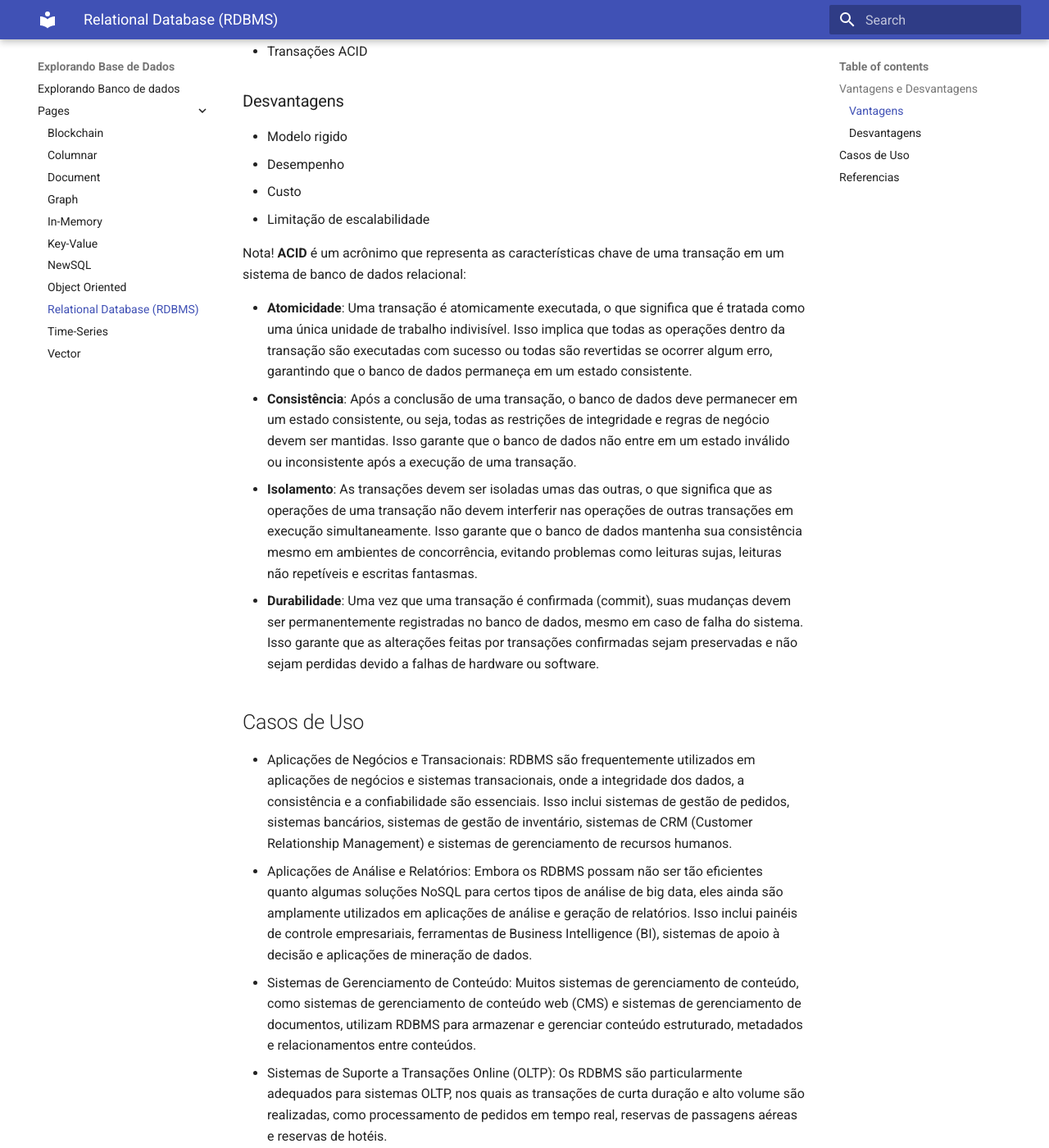
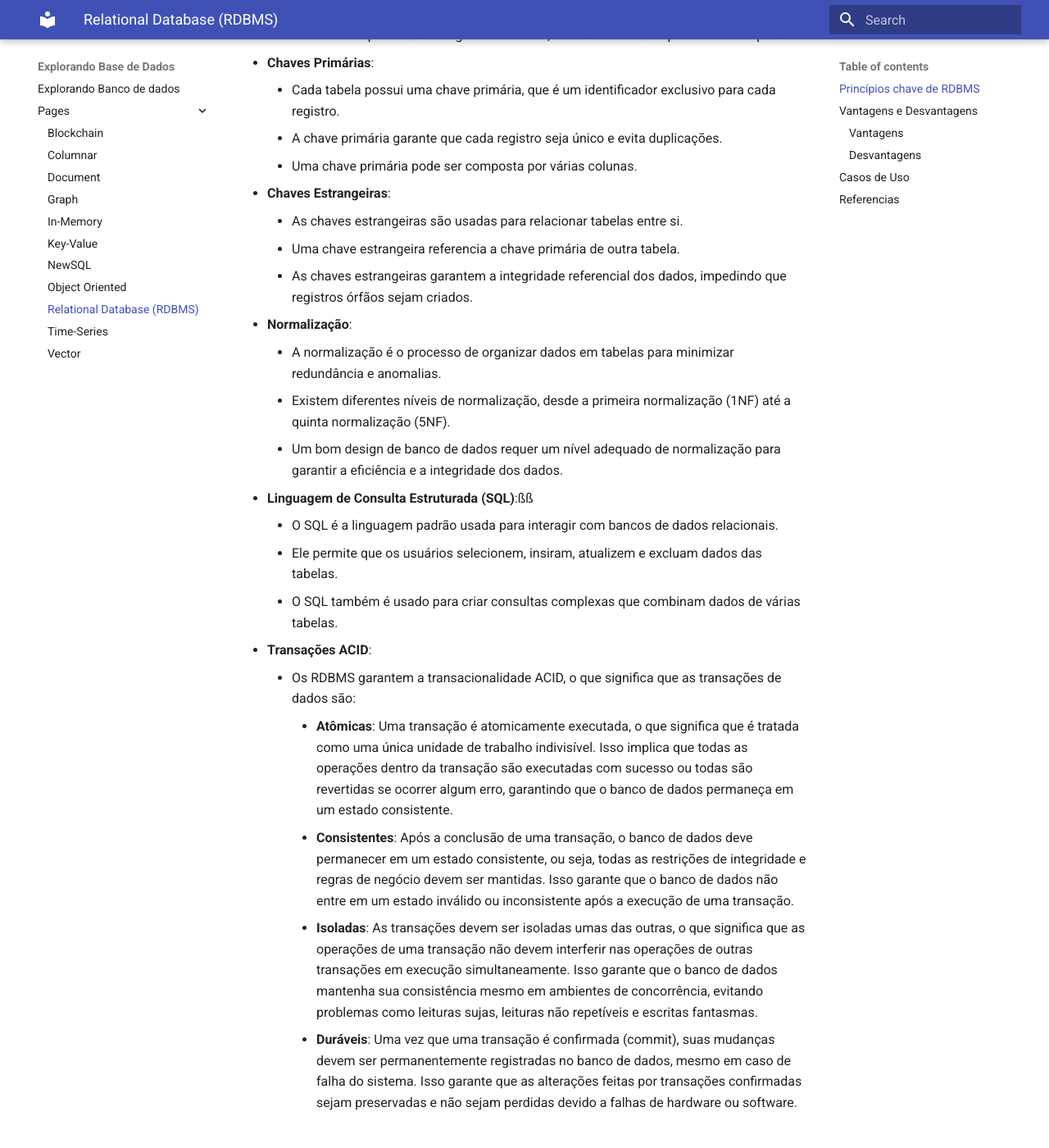
Before and after one commit to phftavares/guide-database, an MkDocs documentation site: the page built from docs/pages/rdbms.md, in a window 1280 px wide and 1400 px high, scrolled down 639 px. Shown: the whole window at 82% size. Built offline with MkDocs 1.6.1 and Material for MkDocs 9.7.7, drawn with Linux system fonts in a browser that asks for light colours; some of the changed text lies outside the part shown.

Commit message:
doc: add key key principles to RDBMS

```diff
--- a/docs/pages/rdbms.md
+++ b/docs/pages/rdbms.md
@@ -3,6 +3,34 @@
 No coração de um RDBMS está o conceito de tabelas relacionais, onde os dados são organizados em linhas e colunas. Cada tabela representa uma entidade no mundo real, e as relações entre essas entidades são expressas por meio de chaves primárias e estrangeiras. Isso permite que os dados sejam armazenados de forma estruturada e consistente, facilitando consultas e análises.
 
 Além disso, os RDBMS oferecem um conjunto robusto de operações para manipular dados, como inserção, atualização, exclusão e consulta, utilizando a linguagem SQL (Structured Query Language). O SQL fornece uma maneira padronizada de interagir com o banco de dados, permitindo que os usuários executem consultas poderosas e recuperem informações precisas de maneira eficiente.
+
+## Princípios chave de RDBMS
+- **Estrutura Tabular**:
+    - Os dados são organizados em tabelas com linhas e colunas.
+    - Cada coluna representa um atributo específico dos dados, como nome, idade ou endereço.
+    - Cada linha representa um registro individual, como um cliente específico ou um pedido.
+- **Chaves Primárias**:
+    - Cada tabela possui uma chave primária, que é um identificador exclusivo para cada registro.
+    - A chave primária garante que cada registro seja único e evita duplicações.
+    - Uma chave primária pode ser composta por várias colunas.
+- **Chaves Estrangeiras**:
+    - As chaves estrangeiras são usadas para relacionar tabelas entre si.
+    - Uma chave estrangeira referencia a chave primária de outra tabela.
+    - As chaves estrangeiras garantem a integridade referencial dos dados, impedindo que registros órfãos sejam criados.
+- **Normalização**:
+    - A normalização é o processo de organizar dados em tabelas para minimizar redundância e anomalias.
+    - Existem diferentes níveis de normalização, desde a primeira normalização (1NF) até a quinta normalização (5NF).
+    - Um bom design de banco de dados requer um nível adequado de normalização para garantir a eficiência e a integridade dos dados.
+- **Linguagem de Consulta Estruturada (SQL)**:ßß
+    - O SQL é a linguagem padrão usada para interagir com bancos de dados relacionais.
+    - Ele permite que os usuários selecionem, insiram, atualizem e excluam dados das tabelas.
+    - O SQL também é usado para criar consultas complexas que combinam dados de várias tabelas.
+- **Transações ACID**:
+    - Os RDBMS garantem a transacionalidade ACID, o que significa que as transações de dados são:
+        - **Atômicas**: Uma transação é atomicamente executada, o que significa que é tratada como uma única unidade de trabalho indivisível. Isso implica que todas as operações dentro da transação são executadas com sucesso ou todas são revertidas se ocorrer algum erro, garantindo que o banco de dados permaneça em um estado consistente.
+        - **Consistentes**: Após a conclusão de uma transação, o banco de dados deve permanecer em um estado consistente, ou seja, todas as restrições de integridade e regras de negócio devem ser mantidas. Isso garante que o banco de dados não entre em um estado inválido ou inconsistente após a execução de uma transação.
+        - **Isoladas**: As transações devem ser isoladas umas das outras, o que significa que as operações de uma transação não devem interferir nas operações de outras transações em execução simultaneamente. Isso garante que o banco de dados mantenha sua consistência mesmo em ambientes de concorrência, evitando problemas como leituras sujas, leituras não repetíveis e escritas fantasmas.
+        - **Duráveis**: Uma vez que uma transação é confirmada (commit), suas mudanças devem ser permanentemente registradas no banco de dados, mesmo em caso de falha do sistema. Isso garante que as alterações feitas por transações confirmadas sejam preservadas e não sejam perdidas devido a falhas de hardware ou software.
 
 ## Vantagens e Desvantagens
 
@@ -10,7 +38,6 @@ Além disso, os RDBMS oferecem um conjunto robusto de operações para manipular
 - Estrutura organizada
 - Integridade dos dados
 - Concorrencia e controle de transação
-- Transações ACID
 
 ### Desvantagens
 - Modelo rigido
@@ -18,19 +45,12 @@ Além disso, os RDBMS oferecem um conjunto robusto de operações para manipular
 - Custo
 - Limitação de escalabilidade
 
-Nota! **ACID** é um acrônimo que representa as características chave de uma transação em um sistema de banco de dados relacional:
-
-- **Atomicidade**: Uma transação é atomicamente executada, o que significa que é tratada como uma única unidade de trabalho indivisível. Isso implica que todas as operações dentro da transação são executadas com sucesso ou todas são revertidas se ocorrer algum erro, garantindo que o banco de dados permaneça em um estado consistente.
-- **Consistência**: Após a conclusão de uma transação, o banco de dados deve permanecer em um estado consistente, ou seja, todas as restrições de integridade e regras de negócio devem ser mantidas. Isso garante que o banco de dados não entre em um estado inválido ou inconsistente após a execução de uma transação.
-- **Isolamento**: As transações devem ser isoladas umas das outras, o que significa que as operações de uma transação não devem interferir nas operações de outras transações em execução simultaneamente. Isso garante que o banco de dados mantenha sua consistência mesmo em ambientes de concorrência, evitando problemas como leituras sujas, leituras não repetíveis e escritas fantasmas.
-- **Durabilidade**: Uma vez que uma transação é confirmada (commit), suas mudanças devem ser permanentemente registradas no banco de dados, mesmo em caso de falha do sistema. Isso garante que as alterações feitas por transações confirmadas sejam preservadas e não sejam perdidas devido a falhas de hardware ou software.
-
 ## Casos de Uso
-- Aplicações de Negócios e Transacionais: RDBMS são frequentemente utilizados em aplicações de negócios e sistemas transacionais, onde a integridade dos dados, a consistência e a confiabilidade são essenciais. Isso inclui sistemas de gestão de pedidos, sistemas bancários, sistemas de gestão de inventário, sistemas de CRM (Customer Relationship Management) e sistemas de gerenciamento de recursos humanos.
-- Aplicações de Análise e Relatórios: Embora os RDBMS possam não ser tão eficientes quanto algumas soluções NoSQL para certos tipos de análise de big data, eles ainda são amplamente utilizados em aplicações de análise e geração de relatórios. Isso inclui painéis de controle empresariais, ferramentas de Business Intelligence (BI), sistemas de apoio à decisão e aplicações de mineração de dados.
-- Sistemas de Gerenciamento de Conteúdo: Muitos sistemas de gerenciamento de conteúdo, como sistemas de gerenciamento de conteúdo web (CMS) e sistemas de gerenciamento de documentos, utilizam RDBMS para armazenar e gerenciar conteúdo estruturado, metadados e relacionamentos entre conteúdos.
-- Sistemas de Suporte a Transações Online (OLTP): Os RDBMS são particularmente adequados para sistemas OLTP, nos quais as transações de curta duração e alto volume são realizadas, como processamento de pedidos em tempo real, reservas de passagens aéreas e reservas de hotéis.
-- Sistemas de Gerenciamento de Dados Empresariais (EDM): RDBMS desempenham um papel fundamental em sistemas de gerenciamento de dados empresariais, nos quais dados críticos para o negócio são armazenados, gerenciados e compartilhados entre diferentes departamentos e aplicativos dentro de uma organização.
+- **Aplicações de Negócios e Transacionais**: RDBMS são frequentemente utilizados em aplicações de negócios e sistemas transacionais, onde a integridade dos dados, a consistência e a confiabilidade são essenciais. Isso inclui sistemas de gestão de pedidos, sistemas bancários, sistemas de gestão de inventário, sistemas de CRM (Customer Relationship Management) e sistemas de gerenciamento de recursos humanos.
+- **Aplicações de Análise e Relatórios**: Embora os RDBMS possam não ser tão eficientes quanto algumas soluções NoSQL para certos tipos de análise de big data, eles ainda são amplamente utilizados em aplicações de análise e geração de relatórios. Isso inclui painéis de controle empresariais, ferramentas de Business Intelligence (BI), sistemas de apoio à decisão e aplicações de mineração de dados.
+- **Sistemas de Gerenciamento de Conteúdo**: Muitos sistemas de gerenciamento de conteúdo, como sistemas de gerenciamento de conteúdo web (CMS) e sistemas de gerenciamento de documentos, utilizam RDBMS para armazenar e gerenciar conteúdo estruturado, metadados e relacionamentos entre conteúdos.
+- **Sistemas de Suporte a Transações Online (OLTP)**: Os RDBMS são particularmente adequados para sistemas OLTP, nos quais as transações de curta duração e alto volume são realizadas, como processamento de pedidos em tempo real, reservas de passagens aéreas e reservas de hotéis.
+- **Sistemas de Gerenciamento de Dados Empresariais (EDM)**: RDBMS desempenham um papel fundamental em sistemas de gerenciamento de dados empresariais, nos quais dados críticos para o negócio são armazenados, gerenciados e compartilhados entre diferentes departamentos e aplicativos dentro de uma organização.
 
 ## Referencias
 - E.F. Codd, "A Relational Model of Data for Large Shared Data Banks"
--- /dev/null
+++ b/requirements.txt
@@ -0,0 +1,2 @@
+mkdocs
+mkdocs-material
```
